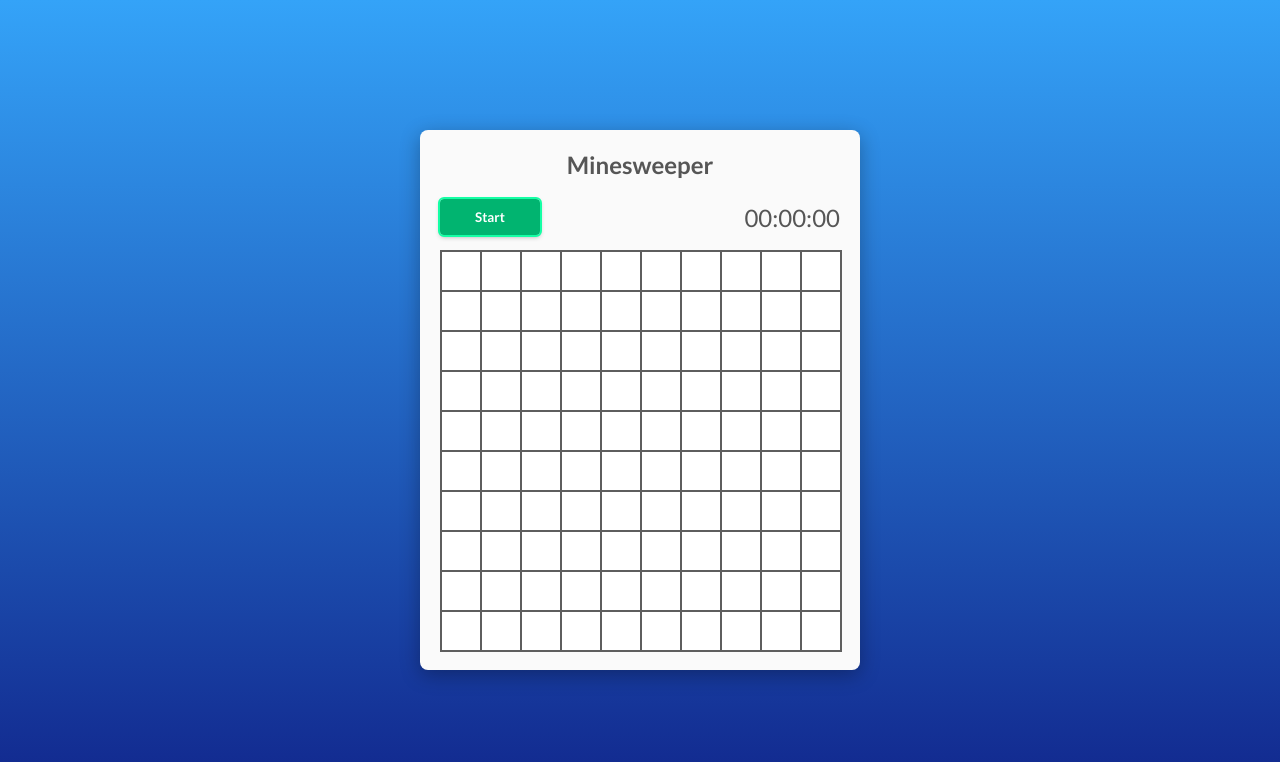
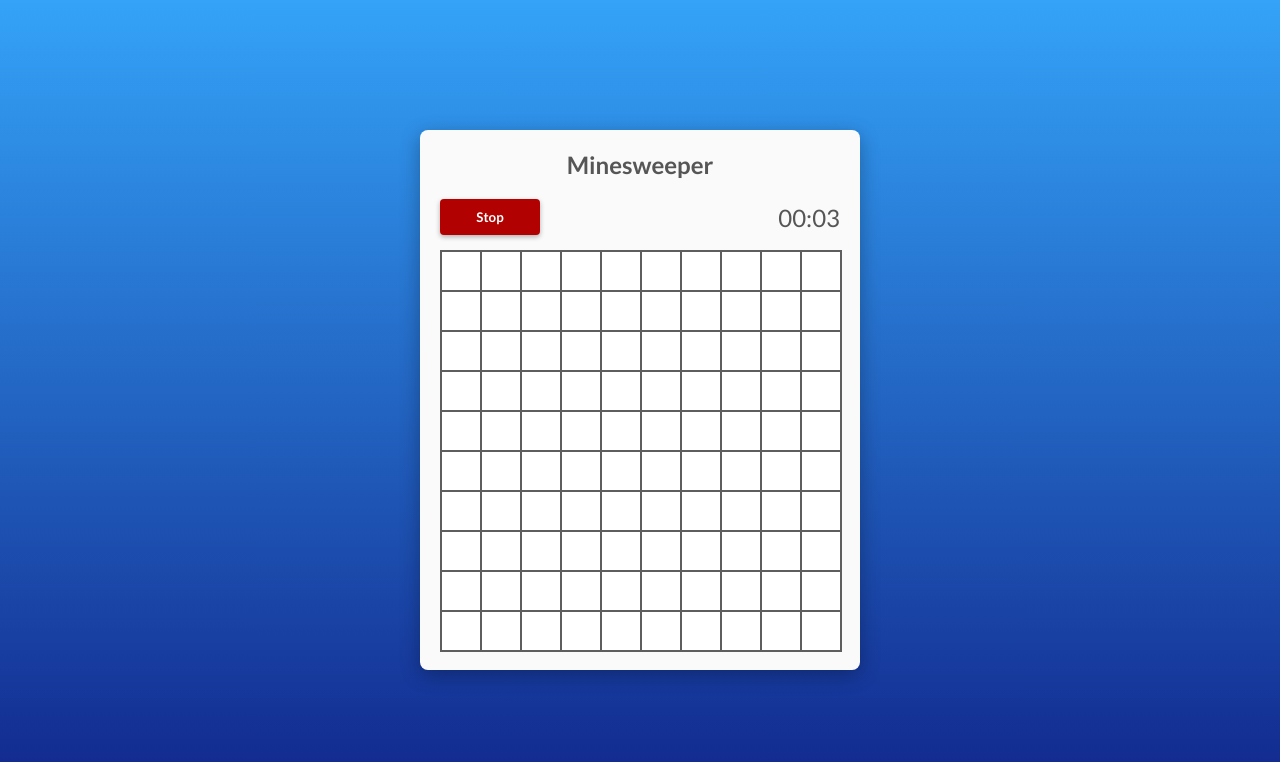
Before and after one commit to FrancoCab10/minesweeper, an Angular app: page / in a window 1280 px wide. Both pictures are taken after a click on the button "Start". Shown: the top 762 px of the page. Built offline with nearby package versions, Linux system fonts and the light colour scheme.

Commit message:
added timer, alerts and a stop button

```diff
--- a/src/app/components/game/game.component.css
+++ b/src/app/components/game/game.component.css
@@ -47,6 +47,28 @@
   outline: 2px solid #15ffa5;
 }
 
+.controls .btn-stop {
+  background: #b20101;
+  border: none;
+  border-radius: 4px;
+  width: 100px;
+  box-shadow: 0 2px 5px rgba(0, 0, 0, 0.3);
+  padding: 10px 15px;
+  color: white;
+  font-weight: bold;
+  transition: .2s all linear;
+}
+
+.controls .btn-stop:hover {
+  background: #bf4a4a;
+  box-shadow: 0 3px 10px rgba(0, 0, 0, 0.3);
+}
+
+.controls .btn-stop:active,
+.controls .btn-stop:focus {
+  outline: 2px solid #ff1414;
+}
+
 .grid {
   width: 400px;
   height: 400px;
@@ -66,3 +88,29 @@
   align-content: flex-start;
   align-items: flex-start;
 }
+
+.msg-success,
+.msg-defeat {
+  box-sizing: border-box;
+  padding: 20px;
+  border-radius: 8px;
+  width: 400px;
+  box-shadow: 0 5px 20px rgba(0, 0, 0, 0.30);
+  display: flex;
+  justify-content: center;
+  align-items: center;
+  font-size: 32px;
+  position:fixed;
+  bottom:0;
+  left:50%;
+  transform: translateX(-50%);
+}
+
+.msg-success {
+  background: #7ee7bf;
+  color: #0f6b48;
+}
+.msg-defeat {
+  background: #ee7171;
+  color: #5f0000;
+}
--- a/src/app/components/game/game.component.html
+++ b/src/app/components/game/game.component.html
@@ -1,7 +1,8 @@
 <div class="card">
   <h1 class="title">Minesweeper</h1>
   <div class="controls">
-    <button class="btn-start" (click)="restartGame()">Start</button>
+    <button *ngIf="state != 'P';" class="btn-start" (click)="restartGame()">Start</button>
+    <button *ngIf="state == 'P';" class="btn-stop" (click)="stopGame()">Stop</button>
     <app-timer></app-timer>
   </div>
   <div class="grid">
@@ -16,3 +17,5 @@
     </div>
   </div>
 </div>
+<div class="msg-success" *ngIf="state == 'W';">You Won!</div>
+<div class="msg-defeat" *ngIf="state == 'L';">You Lost!</div>
--- a/src/app/components/game/game.component.ts
+++ b/src/app/components/game/game.component.ts
@@ -1,5 +1,6 @@
-import { Component, OnInit, ViewChildren, QueryList } from '@angular/core';
+import { Component, OnInit, ViewChildren, QueryList, ViewChild } from '@angular/core';
 import { CellComponent } from '../cell/cell.component';
+import { TimerComponent } from '../timer/timer.component';
 
 @Component({
   selector: 'app-game',
@@ -10,6 +11,7 @@ import { CellComponent } from '../cell/cell.component';
 export class GameComponent implements OnInit {
 
   @ViewChildren(CellComponent) cells: QueryList<CellComponent>;
+  @ViewChild(TimerComponent, { static: false }) timer: TimerComponent;
 
   private state = GameState.STAND_BY;
   private grid: number[][] = [];
@@ -37,12 +39,21 @@ export class GameComponent implements OnInit {
     this.state = GameState.PLAYING;
     this.cells.forEach(cell => cell.reset());
     this.putBombs();
+    this.timer.startTimer();
+  }
+
+  stopGame() {
+    this.state = GameState.LOST;
+    this.timer.stopTimer();
+    console.log('LOST');
+    return;
   }
 
   cellClick(result: string, cellId: number, rowPos: number, colPos: number) {
 
     if(result == 'L') {
       this.state = GameState.LOST;
+      this.timer.stopTimer();
       console.log('LOST');
       return;
     }
@@ -51,6 +62,7 @@ export class GameComponent implements OnInit {
 
     if (this.revealedCells.length == 100 - this.maxBombs) {
       this.state = GameState.WON;
+      this.timer.stopTimer();
       console.log('WON');
       return;
     }
--- a/src/app/components/timer/timer.component.html
+++ b/src/app/components/timer/timer.component.html
@@ -1 +1 @@
-<span class="timer">00:00:00</span>
+<span class="timer">{{mins}}:{{secs}}</span>
--- a/src/app/components/timer/timer.component.ts
+++ b/src/app/components/timer/timer.component.ts
@@ -7,9 +7,53 @@ import { Component, OnInit } from '@angular/core';
 })
 export class TimerComponent implements OnInit {
 
+  private mins = '00';
+  private secs = '00';
+  private minsTimer = null;
+  private secsTimer = null;
+
   constructor() { }
 
   ngOnInit() {
+
+
+  }
+
+  startTimer() {
+    this.stopTimer();
+    this.mins = '00';
+    this.secs = '00';
+    this.addSecs();
+    this.addMins();
+  }
+
+  stopTimer() {
+    if (this.secsTimer != null) {
+      clearTimeout(this.secsTimer);
+      clearTimeout(this.minsTimer);
+      this.secsTimer = null;
+      this.minsTimer = null;
+    }
+  }
+
+  addSecs() {
+    if(+this.secs == 59)
+      this.secs = '00';
+    else
+      this.secs = ('' + Math.round((+this.secs + 1))).padStart(2, '0');
+
+    this.secsTimer = setTimeout(() => this.addSecs(), 1000);
+  }
+
+  addMins() {
+    this.minsTimer = setTimeout(() => {
+      if (+this.mins == 59)
+        this.mins = '00';
+      else
+        this.mins = ('' + Math.round((+this.mins + 1))).padStart(2, '0');
+
+      this.addMins();
+    }, 60000);
   }
 
 }
```
